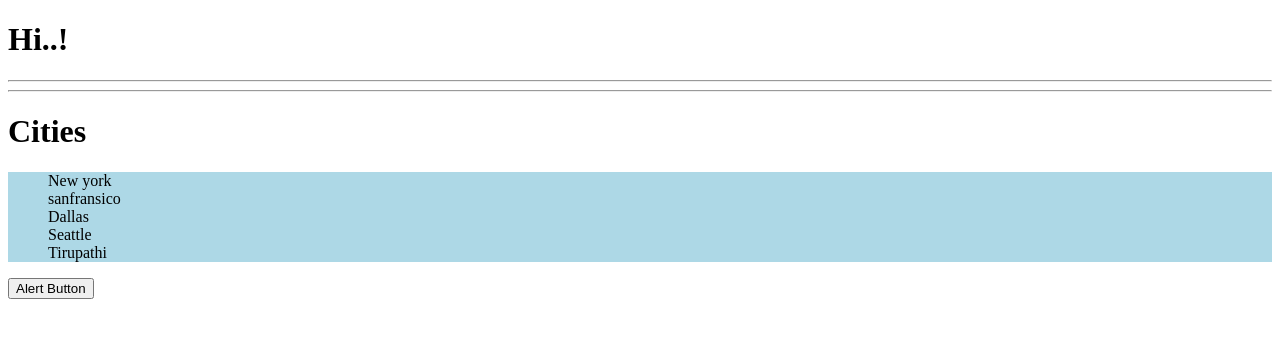
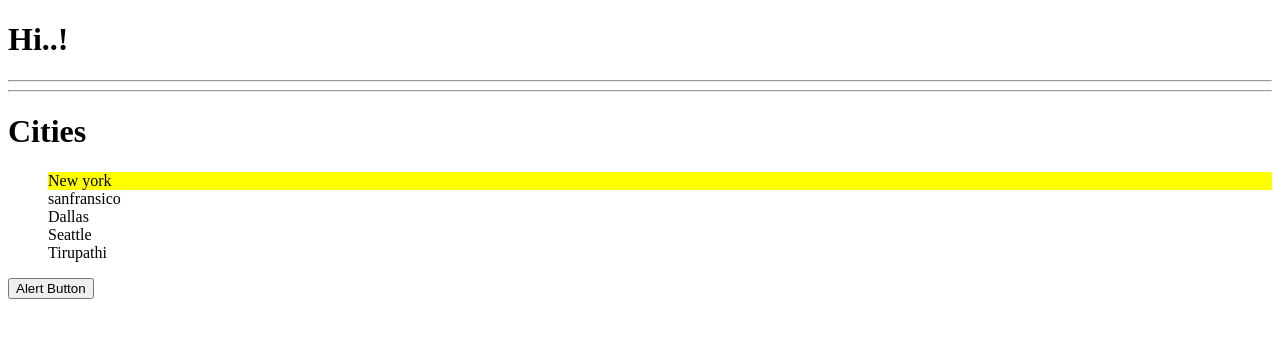
Before and after one commit to Brunda31/react-vite, a React (Vite) app: page / in a window 1280 px wide. Shown: the top 338 px of the page. Built offline with nearby package versions, Linux system fonts and the light colour scheme.

Commit message:
styledComponentsinCSS

```diff
--- a/package.json
+++ b/package.json
@@ -9,9 +9,11 @@
     "preview": "vite preview"
   },
   "dependencies": {
+    "@types/styled-components": "^5.1.34",
     "bootstrap": "^5.2.3",
     "react": "^18.2.0",
-    "react-dom": "^18.2.0"
+    "react-dom": "^18.2.0",
+    "styled-components": "^6.1.12"
   },
   "devDependencies": {
     "@types/react": "^18.0.27",
--- a/src/components/ListGroup/ListGroup.module.css
+++ b/src/components/ListGroup/ListGroup.module.css
@@ -1,9 +1,9 @@
-.listGroup{
+/* .listGroup{
     padding: 50;
     list-style: none;
-}
+} */
 
-.container{
+/* .container{
     background-color: lightblue;
    list-style: none;
-}
+} */
--- a/src/components/ListGroup/ListGroup.tsx
+++ b/src/components/ListGroup/ListGroup.tsx
@@ -1,6 +1,21 @@
 import { useState } from "react";
 import { Fragment } from "react";
 import styles from "./ListGroup.module.css";
+import styled from "styled-components";
+
+const ListItem = styled.ul`
+  padding: 50;
+  list-style: none;
+`;
+
+interface LiProps {
+  active: boolean;
+}
+
+const Li = styled.li<LiProps>`
+  background-color: ${(props) => (props.active ? "yellow" : "none")};
+  list-style: none;
+`;
 
 interface Props {
   items: string[];
@@ -9,15 +24,16 @@ interface Props {
 }
 
 function ListGroup({ items, heading, onSelectItem }: Props) {
-  const [selectedIndex, setSelectedIndex] = useState(-1);
+  const [selectedIndex, setSelectedIndex] = useState(0);
 
   return (
     <Fragment>
       <h1>{heading}</h1>
       {items.length === 0 && <p>No item found</p>}
-      <ul className={[styles.ListGroup, styles.container].join(" ")}>
+      <ListItem>
         {items.map((item, index) => (
-          <li
+          <Li
+            active={index === selectedIndex}
             className={
               selectedIndex === index
                 ? "list-group-item active"
@@ -30,9 +46,9 @@ function ListGroup({ items, heading, onSelectItem }: Props) {
             }}
           >
             {item}
-          </li>
+          </Li>
         ))}
-      </ul>
+      </ListItem>
     </Fragment>
   );
 }
```
Also changed, not shown: 1 other file (tests, documents, lock files or other folders).
